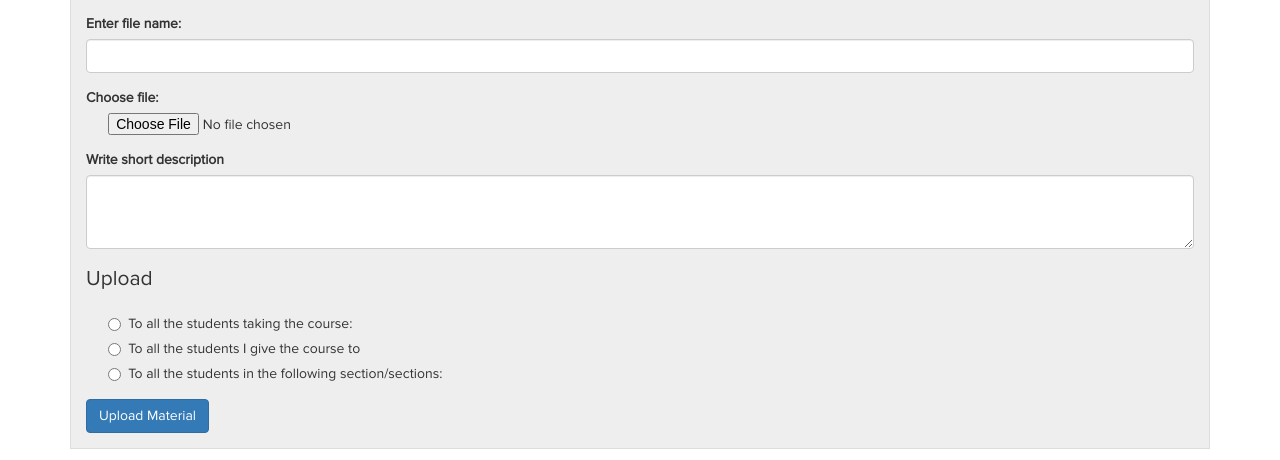
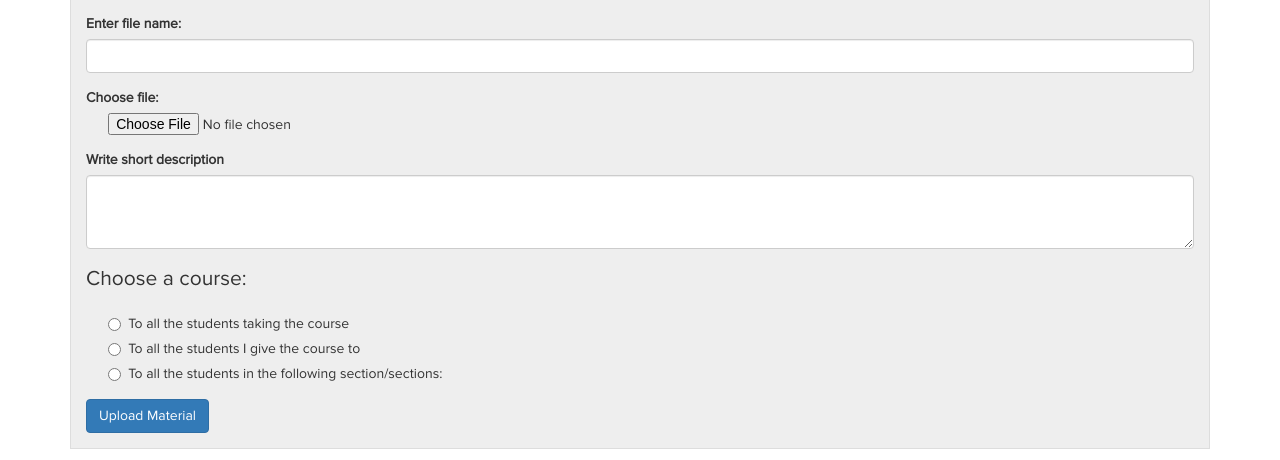
Before and after one commit to 6iruk/Pushtemp, a Django app: template main/templates/main/portal.html in a window 1280 px wide, after a click on "Upload a material". Shown: the part 249-709 px from the top of the page. Run offline with Django 3.2, Linux system fonts and the light colour scheme; the template is opened without the code that fills it: values that come from a table or form of the project are taken from there, others are empty; data comes from the database, SQL or seed files in the repository; parts of the project's set-up code (start-up, migrations or seed data) failed here and were passed over; some libraries are stand-ins or nearby versions.

Commit message:
Update portal.html

```diff
--- a/main/templates/main/portal.html
+++ b/main/templates/main/portal.html
@@ -265,7 +265,7 @@
                                 <textarea id="description" class="form-control" name='description' rows="3" cols="50" required/></textarea>
                             </div>
 
-                            <p class="lead">Upload</p>
+                            <p class="lead">Choose a course:</p>
 
                             <div class="form-group">
                                 <div id="course-radio">
@@ -276,7 +276,7 @@
 
                                 <div id="radio-container" style="padding-left:2%">
                                     <div class="radio">
-                                        <label><input type="radio" name="mat_type" value="all" required onclick="myotherFunction('none','mat_section')"/>To all the students taking the course:</label>
+                                        <label><input type="radio" name="mat_type" value="all" required onclick="myotherFunction('none','mat_section')"/>To all the students taking the course</label>
                                     </div>
 
                                     <div class="radio">
```
